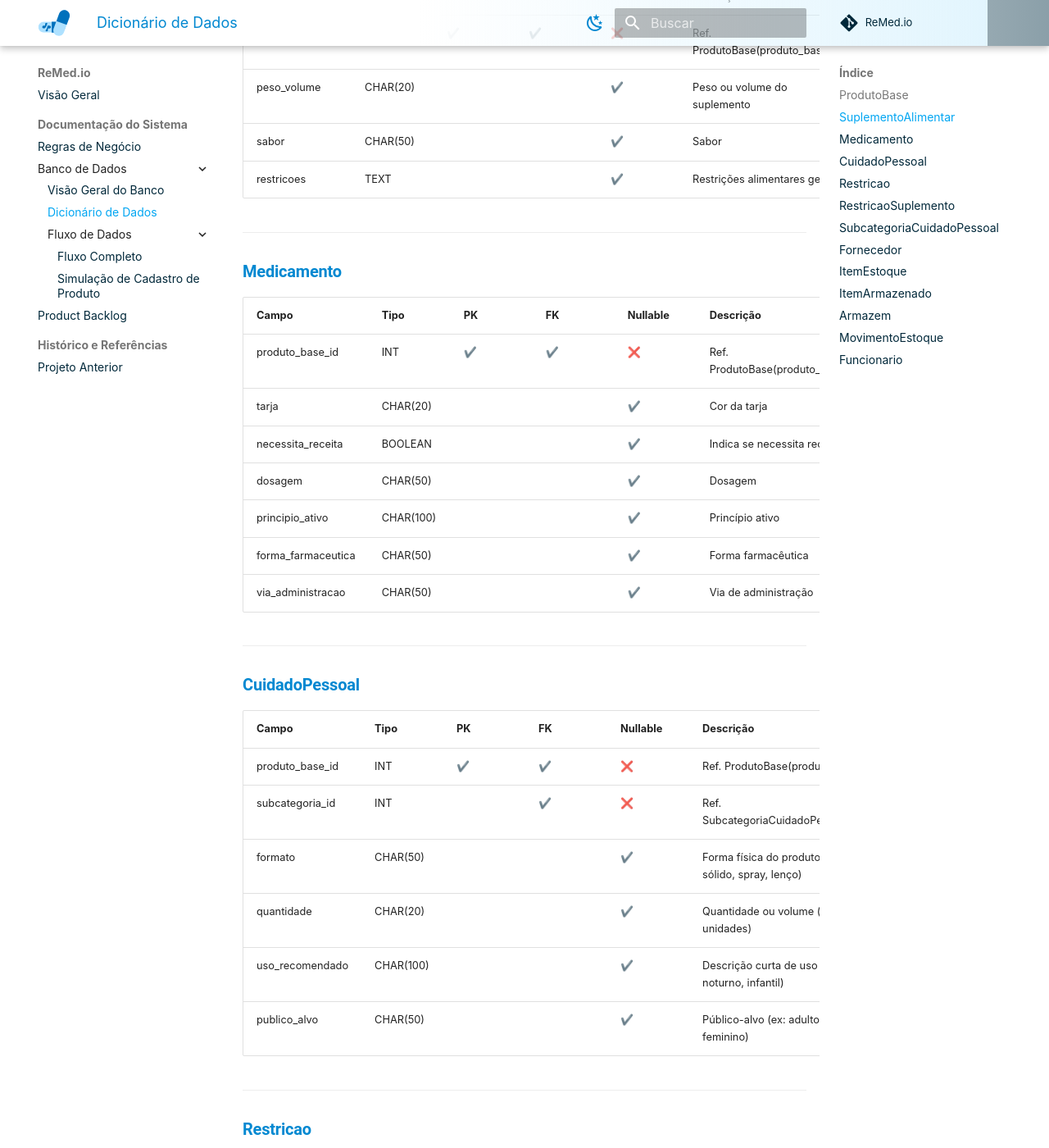
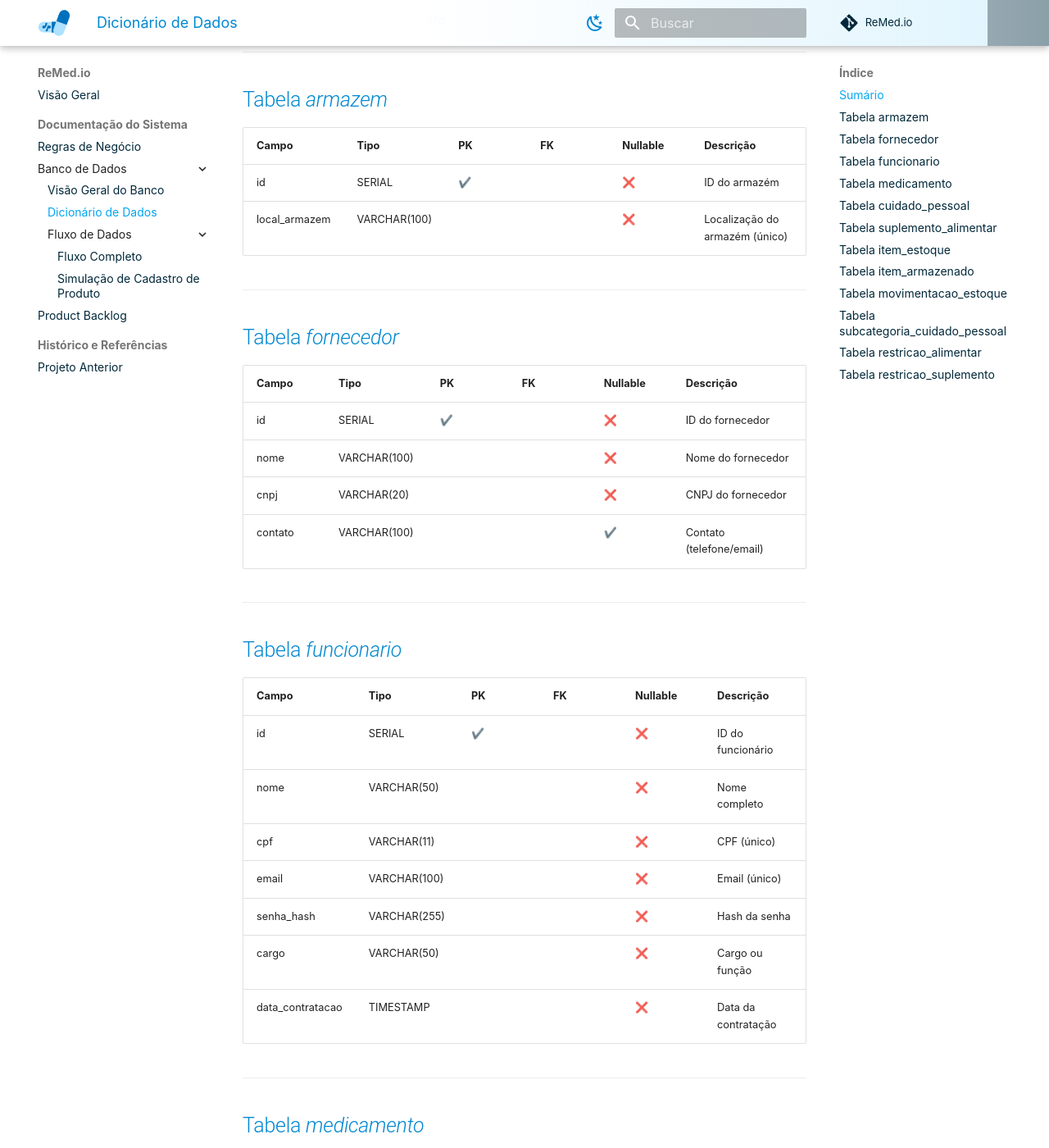
Before and after one commit to remed-io/Docs, an MkDocs documentation site: the page built from docs/documentacao-sistema/banco-de-dados/dicionario.md, in a window 1280 px wide and 1400 px high, scrolled down 739 px. Shown: the whole window at 82% size. Built offline with MkDocs 1.6.1 and Material for MkDocs 9.7.7, drawn with Linux system fonts in a browser that asks for light colours; some web fonts are replaced; some of the changed text lies outside the part shown; grey boxes are pictures that could not be loaded.

Commit message:
feat(docs): adiciona documentação completa do banco de dados

```diff
--- a/docs/documentacao-sistema/banco-de-dados/dicionario.md
+++ b/docs/documentacao-sistema/banco-de-dados/dicionario.md
@@ -3,141 +3,167 @@
 > Nesta seção é apresentado o dicionário de dados do banco de dados do sistema ReMed.io, fornecendo detalhes sobre as tabelas, campos e relacionamentos utilizados no sistema.
 
 ---
+## Sumário
 
-### **ProdutoBase**
-| Campo            | Tipo         | PK | FK | Nullable | Descrição                                       |
-|------------------|--------------|----|----|----------|-------------------------------------------------|
-| produto_base_id  | SERIAL       | ✔️ |    | ❌       | Identificador único do produto base            |
-| nome             | CHAR(100)    |    |    | ❌       | Nome do produto                                |
-| descricao        | CHAR(255)    |    |    | ✔️       | Descrição opcional do produto                   |
+<ul style="list-style-type: none;">
+    <li><a href="#tabela-armazem">Tabela <em>armazem</em></a></li>
+    <li><a href="#tabela-fornecedor">Tabela <em>fornecedor</em></a></li>
+    <li><a href="#tabela-funcionario">Tabela <em>funcionario</em></a></li>
+    <li><a href="#tabela-medicamento">Tabela <em>medicamento</em></a></li>
+    <li><a href="#tabela-cuidado_pessoal">Tabela <em>cuidado_pessoal</em></a></li>
+    <li><a href="#tabela-suplemento_alimentar">Tabela <em>suplemento_alimentar</em></a></li>
+    <li><a href="#tabela-item_estoque">Tabela <em>item_estoque</em></a></li>
+    <li><a href="#tabela-item_armazenado">Tabela <em>item_armazenado</em></a></li>
+    <li><a href="#tabela-movimentacao_estoque">Tabela <em>movimentacao_estoque</em></a></li>
+    <li><a href="#tabela-subcategoria_cuidado_pessoal">Tabela <em>subcategoria_cuidado_pessoal</em></a></li>
+    <li><a href="#tabela-restricao_alimentar">Tabela <em>restricao_alimentar</em></a></li>
+    <li><a href="#tabela-restricao_suplemento">Tabela <em>restricao_suplemento</em></a></li>
+</ul>
 
 ---
 
-### **SuplementoAlimentar**
-| Campo            | Tipo         | PK | FK | Nullable | Descrição                                      |
-|------------------|--------------|----|----|----------|-------------------------------------------------|
-| produto_base_id  | INT          | ✔️ | ✔️ | ❌       | Ref. ProdutoBase(produto_base_id)               |
-| peso_volume      | CHAR(20)     |    |    | ✔️       | Peso ou volume do suplemento                    |
-| sabor            | CHAR(50)     |    |    | ✔️       | Sabor                                           |
-| restricoes       | TEXT         |    |    | ✔️       | Restrições alimentares gerais                   |
+## Tabela *armazem*
+| Campo          | Tipo         | PK | FK | Nullable | Descrição                         |
+|----------------|--------------|----|----|----------|-----------------------------------|
+| id             | SERIAL       | ✔️ |    | ❌       | ID do armazém                     |
+| local_armazem  | VARCHAR(100) |    |    | ❌       | Localização do armazém (único)   |
 
 ---
 
-### **Medicamento**
-| Campo                | Tipo         | PK | FK | Nullable | Descrição                                      |
-|----------------------|--------------|----|----|----------|-------------------------------------------------|
-| produto_base_id      | INT          | ✔️ | ✔️ | ❌       | Ref. ProdutoBase(produto_base_id)               |
-| tarja                | CHAR(20)     |    |    | ✔️       | Cor da tarja                                    |
-| necessita_receita    | BOOLEAN      |    |    | ✔️       | Indica se necessita receita                     |
-| dosagem              | CHAR(50)     |    |    | ✔️       | Dosagem                                         |
-| principio_ativo      | CHAR(100)    |    |    | ✔️       | Princípio ativo                                 |
-| forma_farmaceutica   | CHAR(50)     |    |    | ✔️       | Forma farmacêutica                              |
-| via_administracao    | CHAR(50)     |    |    | ✔️       | Via de administração                            |
+## Tabela *fornecedor*
+| Campo    | Tipo         | PK | FK | Nullable | Descrição                  |
+|----------|--------------|----|----|----------|----------------------------|
+| id       | SERIAL       | ✔️ |    | ❌       | ID do fornecedor           |
+| nome     | VARCHAR(100) |    |    | ❌       | Nome do fornecedor         |
+| cnpj     | VARCHAR(20)  |    |    | ❌       | CNPJ do fornecedor         |
+| contato  | VARCHAR(100) |    |    | ✔️       | Contato (telefone/email)   |
 
 ---
 
-### **CuidadoPessoal**
-| Campo             | Tipo         | PK | FK | Nullable | Descrição                                                         |
-|-------------------|--------------|----|----|----------|-------------------------------------------------------------------|
-|produto_base_id    | INT          | ✔️ |✔️ |  ❌     |  Ref. ProdutoBase(produto_base_id)                                 |
-|subcategoria_id    | INT          |    | ✔️ |  ❌     |  Ref. SubcategoriaCuidadoPessoal(subcategoria_id)                  |
-|formato            | CHAR(50)     |    |    |   ✔️     | Forma física do produto (ex: líquido, gel, sólido, spray, lenço)  |
-|quantidade         | CHAR(20)     |    |    |   ✔️     | Quantidade ou volume (ex: 200ml, 20 unidades)                     |
-|uso_recomendado    | CHAR(100)    |    |    |   ✔️     | Descrição curta de uso (ex: uso diário, noturno, infantil)        |
-|publico_alvo       | CHAR(50)     |    |    |   ✔️     | Público-alvo (ex: adulto, infantil, unissex, feminino)            |
+## Tabela *funcionario*
+| Campo            | Tipo         | PK | FK | Nullable | Descrição                          |
+|------------------|--------------|----|----|----------|------------------------------------|
+| id               | SERIAL       | ✔️ |    | ❌       | ID do funcionário                  |
+| nome             | VARCHAR(50)  |    |    | ❌       | Nome completo                      |
+| cpf              | VARCHAR(11)  |    |    | ❌       | CPF (único)                        |
+| email            | VARCHAR(100) |    |    | ❌       | Email (único)                      |
+| senha_hash       | VARCHAR(255) |    |    | ❌       | Hash da senha                      |
+| cargo            | VARCHAR(50)  |    |    | ❌       | Cargo ou função                    |
+| data_contratacao | TIMESTAMP    |    |    | ❌       | Data da contratação                |
 
 ---
 
-### **Restricao**
-| Campo            | Tipo         | PK | FK | Nullable | Descrição                                      |
-|------------------|--------------|----|----|----------|-------------------------------------------------|
-| restricao_id     | SERIAL       | ✔️ |    | ❌       | ID único da restrição                           |
-| nome_restricao             | CHAR(50)     |    |    | ❌       | Nome da restrição (Ex.: lactose, glúten)       |
+## Tabela *medicamento*
+| Campo               | Tipo         | PK | FK | Nullable | Descrição                           |
+|---------------------|--------------|----|----|----------|-------------------------------------|
+| id                  | SERIAL       | ✔️ |    | ❌       | ID do medicamento                   |
+| nome                | VARCHAR(100) |    |    | ❌       | Nome do medicamento                 |
+| descricao           | VARCHAR(255) |    |    | ✔️       | Descrição                           |
+| dosagem             | VARCHAR(50)  |    |    | ✔️       | Dosagem (ex 500mg)                 |
+| principio_ativo     | VARCHAR(100) |    |    | ✔️       | Princípio ativo                     |
+| tarja               | VARCHAR(50)  |    |    | ✔️       | Cor da tarja                        |
+| necessita_receita   | BOOLEAN      |    |    | ❌       | Se exige receita                    |
+| forma_farmaceutica  | VARCHAR(50)  |    |    | ✔️       | Forma farmacêutica (ex comprimido)|
+| fabricante          | VARCHAR(100) |    |    | ✔️       | Nome do fabricante                  |
+| registro_anvisa     | VARCHAR(50)  |    |    | ✔️       | Registro ANVISA                     |
 
 ---
 
-### **RestricaoSuplemento**
-| Campo            | Tipo         | PK | FK | Nullable | Descrição                                      |
-|------------------|--------------|----|----|----------|-------------------------------------------------|
-| produto_base_id  | INT          | ✔️ | ✔️ | ❌       | Ref. SuplementoAlimentar(produto_base_id)      |
-| restricao_id     | INT          | ✔️ | ✔️ | ❌       | Ref. Restricao(restricao_id)                   |
+## Tabela *cuidado_pessoal*
+| Campo           | Tipo         | PK | FK | Nullable | Descrição                                      |
+|------------------|--------------|----|----|----------|------------------------------------------------|
+| id               | SERIAL       | ✔️ |    | ❌       | ID do produto de cuidado pessoal              |
+| nome             | VARCHAR(100) |    |    | ❌       | Nome do produto                               |
+| descricao        | VARCHAR(255) |    |    | ✔️       | Descrição                                      |
+| subcategoria_id  | INT          |    | ✔️ | ✔️       | FK SubcategoriaCuidadoPessoal(id)             |
+| quantidade       | VARCHAR(20)  |    |    | ✔️       | Quantidade                                     |
+| volume           | VARCHAR(20)  |    |    | ✔️       | Volume (ex 200ml)                             |
+| uso_recomendado  | VARCHAR(100) |    |    | ✔️       | Ex uso diário, noturno                        |
+| publico_alvo     | VARCHAR(50)  |    |    | ✔️       | Ex adulto, infantil                           |
+| fabricante        | VARCHAR(100) |   |    | ✔️       | Fabricante                                     |
 
 ---
 
-### **SubcategoriaCuidadoPessoal**
-
-| Campo            | Tipo         | PK | FK | Nullable | Descrição                                               |
-|------------------|--------------|----|----|----------|---------------------------------------------------------|
-|subcategoria_id   |  SERIAL      |✔️ |     |❌       |  Identificador único da subcategoria                    |
-|nome              |  CHAR(50)    |    |    | ❌       |  Nome da subcategoria (ex: Higiene, Beleza, Utilitário) |
-|descricao         |  CHAR(255)   |    |    | ✔️       |  Descrição opcional da subcategoria                     |
+## Tabela *suplemento_alimentar*
+| Campo             | Tipo         | PK | FK | Nullable | Descrição                                      |
+|-------------------|--------------|----|----|----------|------------------------------------------------|
+| id                | SERIAL       | ✔️ |    | ❌       | ID do suplemento                               |
+| nome              | VARCHAR(100) |    |    | ❌       | Nome do suplemento                             |
+| descricao         | VARCHAR(255) |    |    | ✔️       | Descrição                                      |
+| principio_ativo   | VARCHAR(100) |    |    | ✔️       | Princípio ativo (se houver)                   |
+| sabor             | VARCHAR(50)  |    |    | ✔️       | Sabor (ex morango, baunilha)                 |
+| peso_volume       | VARCHAR(20)  |    |    | ✔️       | Peso ou volume                                 |
+| fabricante        | VARCHAR(100) |    |    | ✔️       | Fabricante                                     |
+| registro_anvisa   | VARCHAR(50)  |    |    | ✔️       | Registro ANVISA                                |
 
 ---
 
-### **Fornecedor**
-| Campo            | Tipo         | PK | FK | Nullable | Descrição                                      |
-|------------------|--------------|----|----|----------|-------------------------------------------------|
-| fornecedor_id    | SERIAL       | ✔️ |    | ❌       | ID do fornecedor                               |
-| nome             | CHAR(100)    |    |    | ❌       | Nome do fornecedor                             |
-| cnpj             | CHAR(20)     |    |    | ❌       | CNPJ                                           |
-| contato          | CHAR(100)    |    |    | ✔️       | Contato (telefone, email, etc)                 |
+## Tabela *item_estoque*
+| Campo                            | Tipo         | PK | FK | Nullable | Descrição                                                       |
+|----------------------------------|--------------|----|----|----------|-----------------------------------------------------------------|
+| id                               | SERIAL       | ✔️ |    | ❌       | ID do item em estoque                                          |
+| codigo_barras                    | VARCHAR(80)  |    |    | ❌       | Código de barras (único)                                       |
+| fornecedor_id                    | INT          |    | ✔️ | ❌       | FK Fornecedor(id)                                              |
+| preco                            | DECIMAL(10,2)|    |    | ❌       | Preço                                                          |
+| lote                             | VARCHAR(50)  |    |    | ❌       | Lote de fabricação                                             |
+| data_fabricacao                  | DATE         |    |    | ✔️       | Data de fabricação                                             |
+| data_validade                    | DATE         |    |    | ❌       | Data de validade                                               |
+| produto_medicamento_id           | INT          |    | ✔️ | ✔️       | FK Medicamento(id) (se for medicamento)                        |
+| produto_cuidado_pessoal_id       | INT          |    | ✔️ | ✔️       | FK CuidadoPessoal(id) (se for produto de cuidado pessoal)      |
+| produto_suplemento_alimentar_id  | INT          |    | ✔️ | ✔️       | FK SuplementoAlimentar(id) (se for suplemento)                 |
+| tipo_produto                     | VARCHAR(20)  |    |    | ❌       | ‘medicamento’, ‘cuidado_pessoal’ ou ‘suplemento_alimentar’     |
+| *Regra CHECK*                    | -            |    |    |          | Apenas um dos três produtos pode ser preenchido por registro   |
 
 ---
 
-### **ItemEstoque**
-| Campo            | Tipo         | PK | FK | Nullable | Descrição                                      |
-|------------------|--------------|----|----|----------|-------------------------------------------------|
-| item_estoque_id  | SERIAL       | ✔️ |    | ❌       | ID do item no estoque                          |
-| codigo_barras    | CHAR(50)     |    |    | ❌       | Código de barras (único)                       |
-| fornecedor_id    | INT          |    | ✔️ | ❌       | Ref. Fornecedor(fornecedor_id)                 |
-| produto_base_id  | INT          |    | ✔️ | ❌       | Ref. ProdutoBase(produto_base_id)              |
-| preco            | FLOAT        |    |    | ✔️       | Preço                                          |
-| validade         | DATE         |    |    | ✔️       | Data de validade                               |
+## Tabela *item_armazenado*
+| Campo           | Tipo      | PK | FK | Nullable | Descrição                                  |
+|------------------|-----------|----|----|----------|--------------------------------------------|
+| id               | SERIAL    | ✔️ |    | ❌       | ID do item armazenado                      |
+| armazem_id       | INT       |    | ✔️ | ❌       | FK Armazem(id)                             |
+| item_estoque_id  | INT       |    | ✔️ | ❌       | FK ItemEstoque(id)                         |
+| quantidade       | INT       |    |    | ❌       | Quantidade disponível                      |
+| data_atualizacao | TIMESTAMP |    |    | ❌       | Data da última atualização (auto)          |
 
 ---
 
-### **ItemArmazenado**
-| Campo             | Tipo         | PK | FK | Nullable | Descrição                                      |
-|-------------------|--------------|----|----|----------|-------------------------------------------------|
-| item_armazenado_id| SERIAL       | ✔️ |    | ❌       | ID do item armazenado                          |
-| armazem_id        | INT          |    | ✔️ | ❌       | Ref. Armazem(armazem_id)                       |
-| item_estoque_id   | INT          |    | ✔️ | ❌       | Ref. ItemEstoque(item_estoque_id)              |
-| quantidade        | INT          |    |    | ❌       | Quantidade em estoque                          |
+## Tabela *movimentacao_estoque*
+| Campo              | Tipo         | PK | FK | Nullable | Descrição                                           |
+|--------------------|--------------|----|----|----------|-----------------------------------------------------|
+| id                 | SERIAL       | ✔️ |    | ❌       | ID da movimentação                                 |
+| item_estoque_id    | INT          |    | ✔️ | ❌       | FK ItemEstoque(id)                                 |
+| funcionario_id     | INT          |    | ✔️ | ✔️       | FK Funcionario(id)                                 |
+| data_movimentacao  | TIMESTAMP    |    |    | ❌       | Data da movimentação                               |
+| tipo               | VARCHAR(20)  |    |    | ❌       | ‘entrada’ ou ‘saida’                               |
+| quantidade         | INT          |    |    | ❌       | Quantidade movimentada                             |
+| cpf_comprador      | VARCHAR(14)  |    |    | ✔️       | CPF do comprador                                   |
+| nome_comprador     | VARCHAR(100) |    |    | ✔️       | Nome do comprador                                  |
+| receita_digital    | TEXT         |    |    | ✔️       | Receita médica digital (quando aplicável)          |
+| observacoes        | TEXT         |    |    | ✔️       | Observações gerais                                 |
 
 ---
 
-### **Armazem**
-| Campo            | Tipo         | PK | FK | Nullable | Descrição                                      |
-|------------------|--------------|----|----|----------|-------------------------------------------------|
-| armazem_id       | SERIAL       | ✔️ |    | ❌       | ID do armazém                                  |
-| local_armazem | CHAR(100) |    |    | ❌       | Localização do armazém                         |
+## Tabela *subcategoria_cuidado_pessoal*
+| Campo     | Tipo         | PK | FK | Nullable | Descrição                                |
+|-----------|--------------|----|----|----------|------------------------------------------|
+| id        | SERIAL       | ✔️ |    | ❌       | ID da subcategoria                       |
+| nome      | VARCHAR(100) |    |    | ❌       | Nome (único)                             |
+| descricao | VARCHAR(255) |    |    | ✔️       | Descrição da subcategoria                |
 
 ---
 
-### **MovimentoEstoque**
-| Campo                  | Tipo         | PK | FK | Nullable | Descrição                                      |
-|------------------------|--------------|----|----|----------|-------------------------------------------------|
-| movimentacao_estoque_id| SERIAL       | ✔️ |    | ❌       | ID da movimentação                             |
-| item_estoque_id        | INT          |    | ✔️ | ❌       | Ref. ItemEstoque(item_estoque_id)              |
-| data                   | TIMESTAMP    |    |    | ❌       | Data da movimentação                           |
-| tipo                   | CHAR(20)     |    |    | ❌       | Tipo ('entrada' ou 'saida')                    |
-| quantidade             | INT          |    |    | ❌       | Quantidade movimentada                         |
-| cpf_comprador         | CHAR(11)     |    |    | ✔️       | CPF do comprador (se aplicável)                |
-| nome_comprador        | CHAR(100)    |    |    | ✔️       | Nome do comprador (se aplicável)               |
-| receita_medica_digital| TEXT         |    |    | ✔️       | Receita médica digital (se aplicável)          |
-| funcionario_id        | INT          |    | ✔️ | ❌       | Ref. Funcionario(funcionario_id)               |
+## Tabela *restricao_alimentar*
+| Campo | Tipo        | PK | FK | Nullable | Descrição                     |
+|--------|-------------|----|----|----------|-------------------------------|
+| id     | SERIAL      | ✔️ |    | ❌       | ID da restrição alimentar     |
+| nome   | VARCHAR(50) |    |    | ❌       | Nome da restrição (único)     |
 
 ---
 
-### **Funcionario**
-| Campo            | Tipo         | PK | FK | Nullable | Descrição                                       |
-|------------------|--------------|----|----|----------|-------------------------------------------------|
-| funcionario_id   | SERIAL       | ✔️ |    | ❌      | Identificador único do funcionário              |
-| nome             | CHAR(100)    |    |    | ❌      | Nome completo do funcionário                    |
-| cpf              | CHAR(11)     |    |    | ❌      | CPF do funcionário (somente números)            |
-| email            | CHAR(100)    |    |    | ❌      | E-mail do funcionário                           |
-| senha_hash       | CHAR(255)    |    |    | ❌      | Senha do funcionário (armazenada com hash)      |
-| cargo            | CHAR(50)     |    |    | ❌      | Cargo ou função do funcionário                  |
-| data_contratacao | DATE         |    |    | ❌      | Data de contratação do funcionário              |
-
----
+## Tabela *restricao_suplemento*
+| Campo                   | Tipo         | PK | FK | Nullable | Descrição                                    |
+|-------------------------|--------------|----|----|----------|----------------------------------------------|
+| suplemento_alimentar_id | INT          | ✔️ | ✔️ | ❌       | FK SuplementoAlimentar(id)                   |
+| restricao_alimentar_id  | INT          | ✔️ | ✔️ | ❌       | FK RestricaoAlimentar(id)                    |
+| severidade              | VARCHAR(20)  |    |    | ✔️       | ‘leve’, ‘moderada’ ou ‘grave’                |
+| observacoes             | TEXT         |    |    | ✔️       | Comentários adicionais sobre a restrição     |
```
Also changed, not shown: README.md (+48 -35 lines), docs/documentacao-sistema/banco-de-dados/fluxo-de-dados/fluxo-completo.md (+82 -0 lines), docs/documentacao-sistema/banco-de-dados/fluxo-de-dados/simulacao-cadastro-produto.md (+184 -121 lines), docs/documentacao-sistema/banco-de-dados/visao-geral-banco.md (+18 -7 lines), docs/assets/remedio-db.png, docs/assets/remediodb.png (deleted), site/search/search_index.json, 1 other file.
